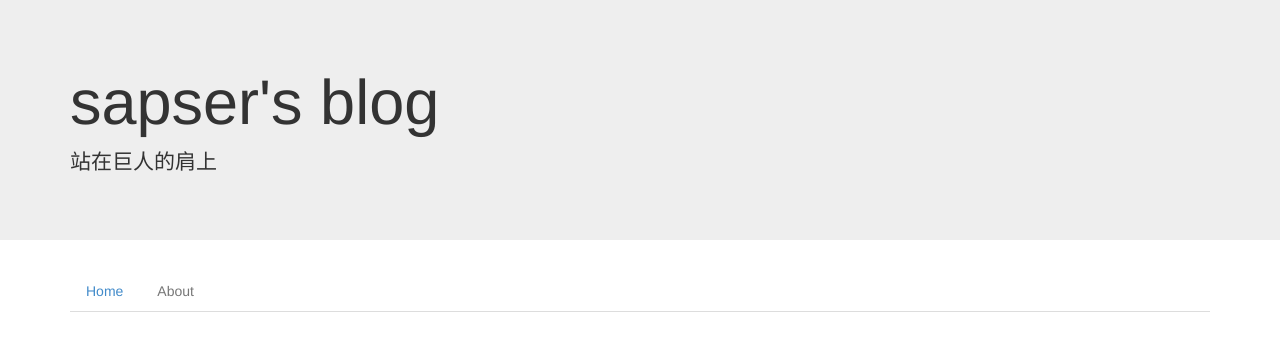
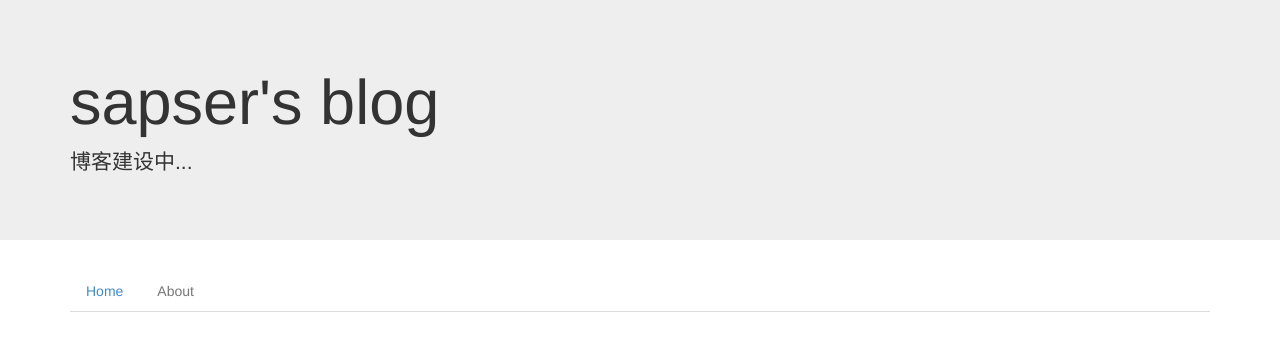
Before and after one commit to sapser/sapser.github.io, a Jekyll site: the page built from index.html, in a window 1280 px wide. Shown: the top 339 px of the page. Built offline with Jekyll 4.4.1, drawn with Linux system fonts in a browser that asks for light colours; Markdown is read by kramdown in place of the engine named in the settings.

Commit message:
fixd bug

```diff
--- a/_config.yml
+++ b/_config.yml
@@ -1,4 +1,4 @@
-#baseurl: http://sapser.github.io
+baseurl: http://sapser.github.io
 timezone: Asia/Shanghai
 encoding: utf-8
 #markdown: kramdown
--- a/_layouts/default.html
+++ b/_layouts/default.html
@@ -17,7 +17,7 @@
     <div class="jumbotron">
       <div class="container">
         <h1>sapser's blog</h1>
-        <p>站在巨人的肩上</p>
+        <p>博客建设中...</p>
       </div>
     </div>
 
```
